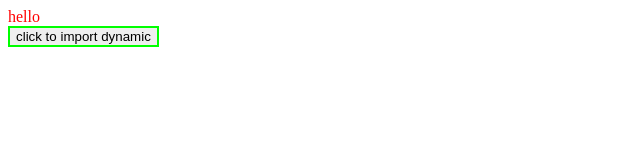
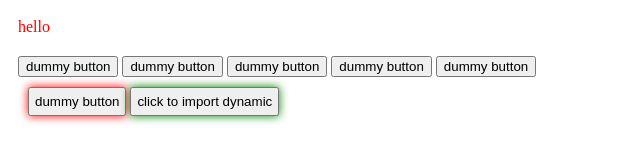
Before and after one commit to Teneff/scss-poc, a website built with webpack: page src/index.html in a window 1280 px wide. Both pictures are taken after a click on the button "click to import dynamic". Shown: the whole page, without its empty margins (0-640 px from the left). Built offline with nearby package versions, Linux system fonts and the light colour scheme.

Commit message:
Enables css-loader modules

```diff
--- a/src/dynamic/index.js
+++ b/src/dynamic/index.js
@@ -1,6 +1,6 @@
 import classes from './styles.scss';
 
 export const eventHandler = event => {
-  event.target.classList.add('button');
-  console.info('hello', event.target);
+  console.info(classes);
+  event.target.classList.add(classes.button);
 };
--- a/src/dynamic/styles.scss
+++ b/src/dynamic/styles.scss
@@ -1,3 +1,14 @@
-.button {
-  border: 2px solid lime;
+div {
+  padding: 10px;
 }
+
+:global(#module) {
+  button {
+    padding: 5px;
+    box-shadow: 0 0 10px red;
+  }
+
+  .button {
+    box-shadow: 0 0 10px green;
+  }
+}
--- a/src/index.html
+++ b/src/index.html
@@ -8,7 +8,15 @@
       hello
     </div>
     <div>
-      <button id="dynamic">click to import dynamic</button>
+      <button>dummy button</button>
+      <button>dummy button</button>
+      <button>dummy button</button>
+      <button>dummy button</button>
+      <button>dummy button</button>
+      <div id="module">
+          <button>dummy button</button>
+        <button id="dynamic">click to import dynamic</button>
+      </div>
     </div>
   </body>
 </html>
--- a/webpack.config.babel.js
+++ b/webpack.config.babel.js
@@ -16,7 +16,15 @@ export default {
         use: [
           PluginMiniCssExtract.loader,
           // Translates CSS into CommonJS
-          'css-loader',
+          {
+            loader: 'css-loader',
+            options: {
+              modules: {
+                mode: 'local',
+                context: path.resolve(__dirname, 'src'),
+              },
+            }
+          },
           // Compiles Sass to CSS
           {
             loader: "sass-loader",
```
